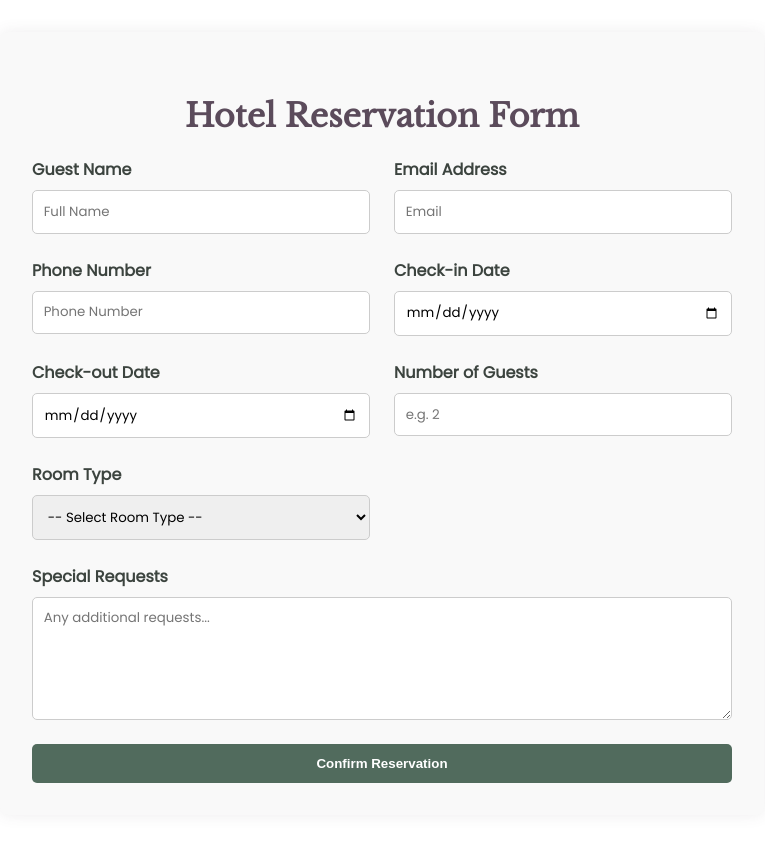
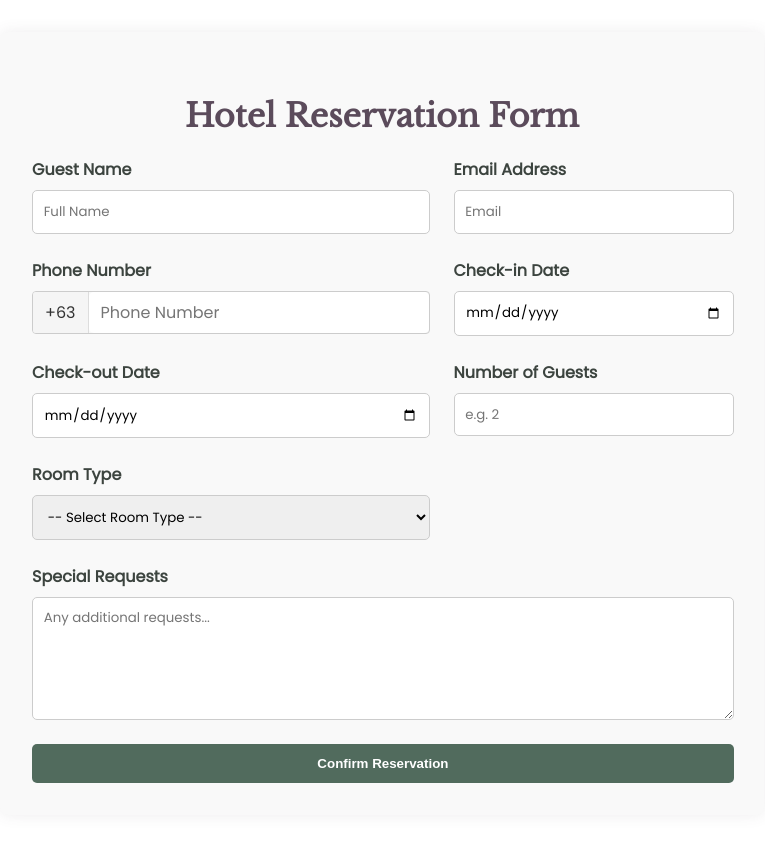
Before and after one commit to H4te-r/hotelReservation, a PHP site: page /bookingform.php in a window 1280 px wide. Shown: the part 82-937 px from the top of the page, without its empty margins (258-1023 px from the left). Run offline with PHP 8.4, Linux system fonts and the light colour scheme; data comes from the database, SQL or seed files in the repository.

Commit message:
update number add +63

```diff
--- a/cip/bookingform.php
+++ b/cip/bookingform.php
@@ -272,6 +272,35 @@
         transition: background 0.3s ease;
       }
 
+      .phone-input-wrapper {
+      display: flex;
+      align-items: center;
+      border: 1px solid #ccc;
+      border-radius: 4px;
+      overflow: hidden;
+    }
+
+    .country-prefix {
+      background-color: #f5f5f5;
+      padding: 8px 12px;
+      border-right: 1px solid #ddd;
+      font-weight: 500;
+      color: #333;
+      white-space: nowrap;
+    }
+
+    .phone-input-wrapper input {
+      border: none;
+      outline: none;
+      padding: 8px 12px;
+      flex: 1;
+      font-size: inherit;
+    }
+
+    .phone-input-wrapper:focus-within {
+      border-color: #007bff;
+      box-shadow: 0 0 0 2px rgba(0, 123, 255, 0.25);
+    }
       .btn-primary:hover {
         background-color: #3c443f;
       }
@@ -304,6 +333,8 @@
           grid-column: span 1;
         }
       }
+
+
     </style>
   </head>
   <body>
@@ -351,7 +382,10 @@
         </div>
         <div class="form-group">
           <label for="phone">Phone Number</label>
-          <input type="tel" id="phone" name="phone" pattern="[0-9]{1,11}"  inputmode="numeric" maxlength="11" placeholder="Phone Number" value="<?php echo htmlspecialchars($_POST['phone'] ?? ''); ?>" />
+          <div class="phone-input-wrapper">
+            <span class="country-prefix">+63</span>
+            <input type="tel" id="phone" name="phone" pattern="[0-9]{1,10}" inputmode="numeric" maxlength="10" placeholder="Phone Number" value="<?php echo htmlspecialchars($_POST['phone'] ?? ''); ?>" />
+          </div>
         </div>
         <div class="form-group">
           <label for="check_in_date">Check-in Date</label>
```
